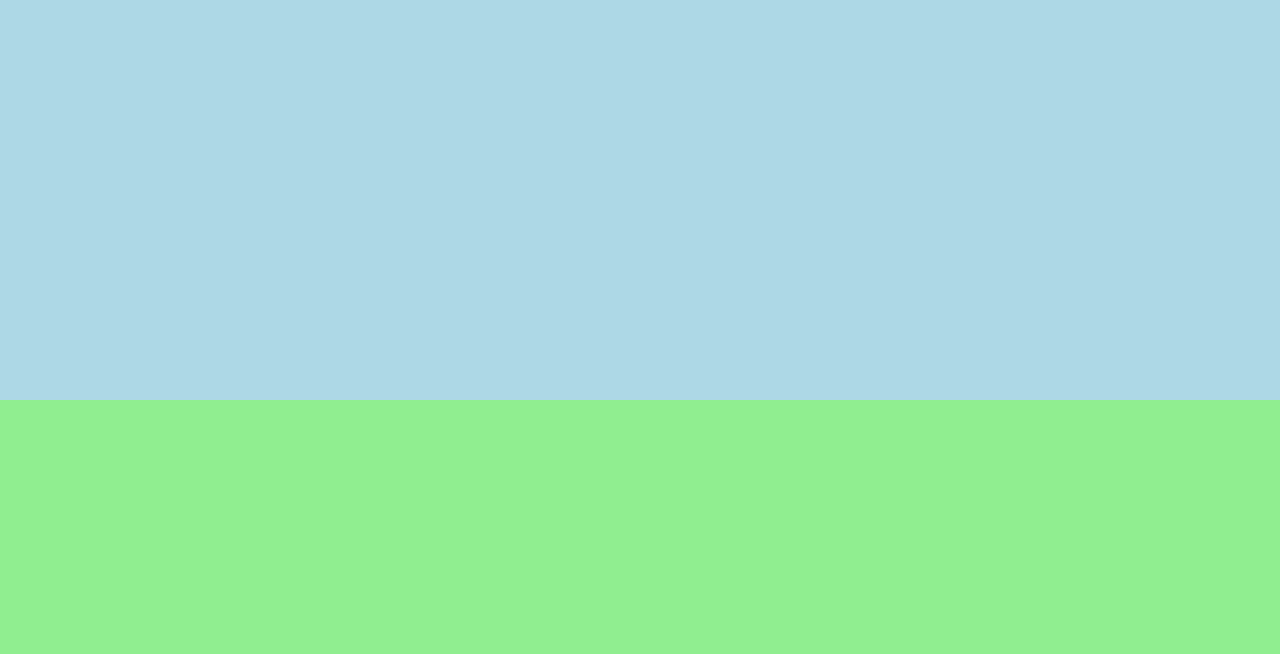
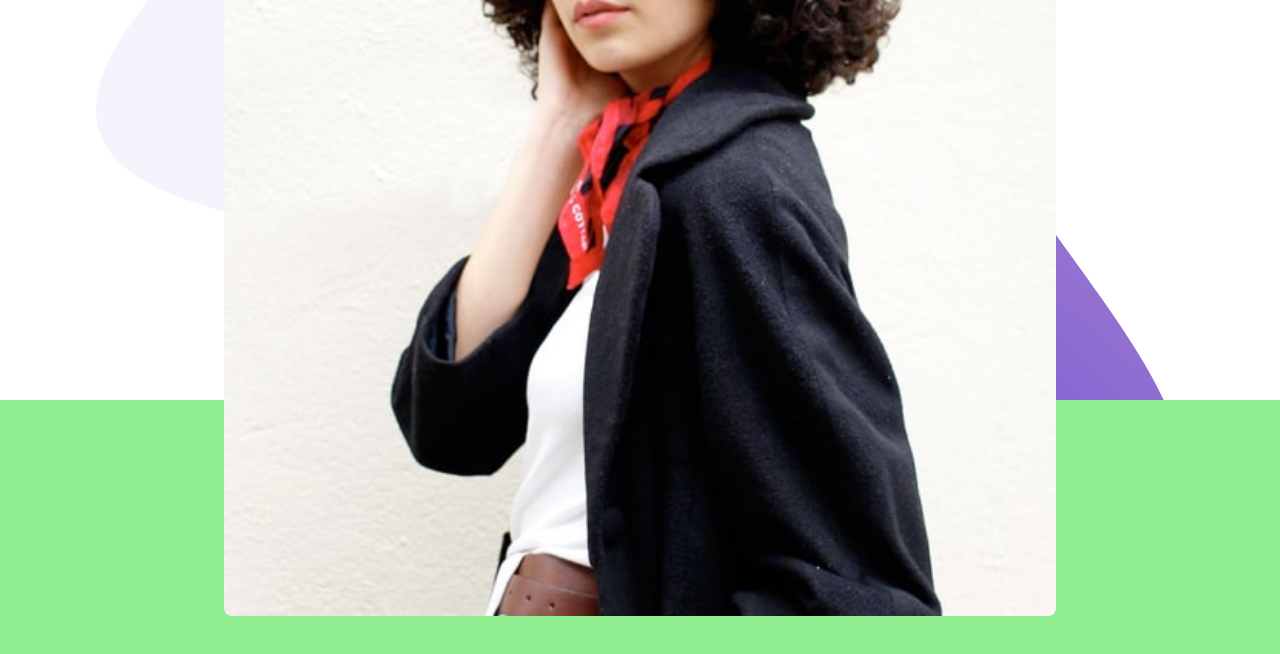
Before and after one commit to juliolegrec/coding-bootcamp-testimonials-slider, a website built with Parcel: page src/index.html in a window 1280 px wide. Built offline with nearby package versions, Linux system fonts and the light colour scheme.

Commit message:
initial commit

```diff
--- a/src/index.html
+++ b/src/index.html
@@ -20,7 +20,9 @@
 	</head>
 	<body>
 		<article class="testimonial-slider">
-			<section class="profile-pic"></section>
+			<section class="profile-pic">
+				<img class="pic" src="./images/image-tanya.jpg" alt="" />
+			</section>
 			<section class="quote"></section>
 		</article>
 	</body>
--- a/src/styles/main.scss
+++ b/src/styles/main.scss
@@ -11,7 +11,7 @@ body {
 
 .testimonial-slider {
 	height: 100vh;
-	background-color: lemonchiffon;
+	// background-color: lemonchiffon;
 
 	.profile-pic,
 	.quote {
@@ -20,7 +20,19 @@ body {
 	}
 
 	.profile-pic {
-		background-color: lightblue;
+		// background-color: lightblue;
+		background-image: url(../images/pattern-bg.svg);
+		background-size: 85%;
+		background-repeat: no-repeat;
+		background-position: center;
+		display: flex;
+		justify-content: center;
+		align-items: center;
+
+		img {
+			width: 65%;
+			border-radius: 8px;
+		}
 	}
 
 	.quote {
```
